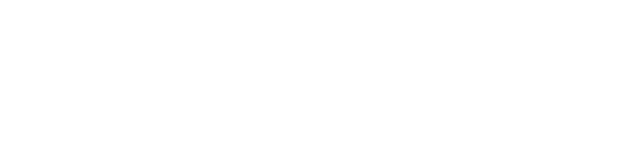
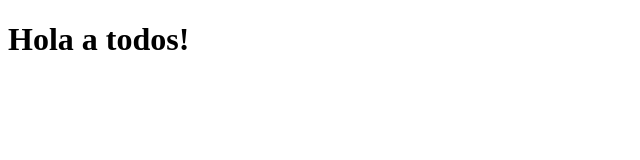
Before and after one commit to alejandrobusi/practica-git-ultimated, a plain HTML site: page index.html in a window 1280 px wide. Shown: the whole page, without its empty margins (0-640 px from the left). Drawn offline with Linux system fonts and the light colour scheme.

Commit message:
added h1 in html

```diff
--- a/index.html
+++ b/index.html
@@ -7,6 +7,6 @@
   <title>Document</title>
 </head>
 <body>
-
+  <h1>Hola a todos!</h1>
 </body>
 </html>
```
